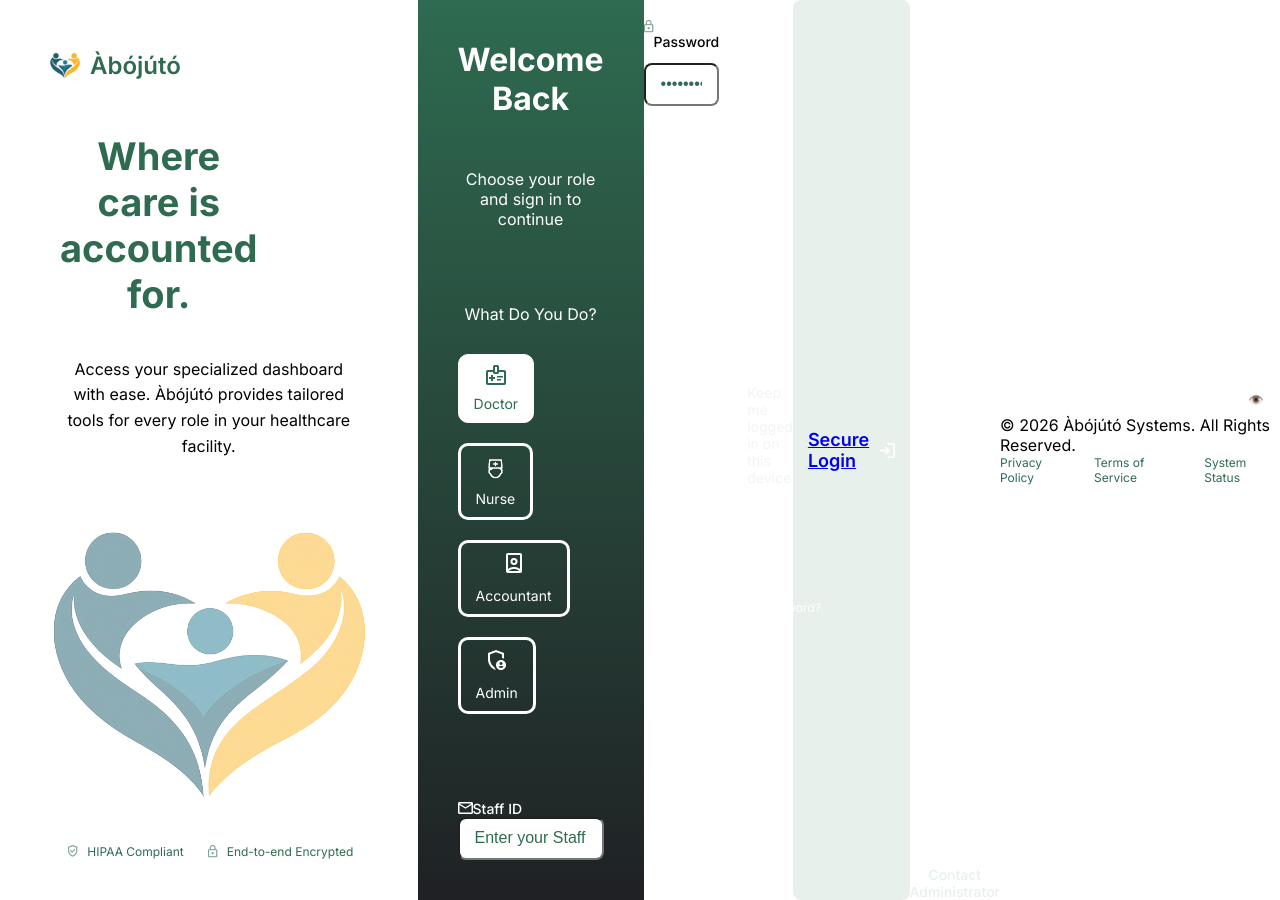
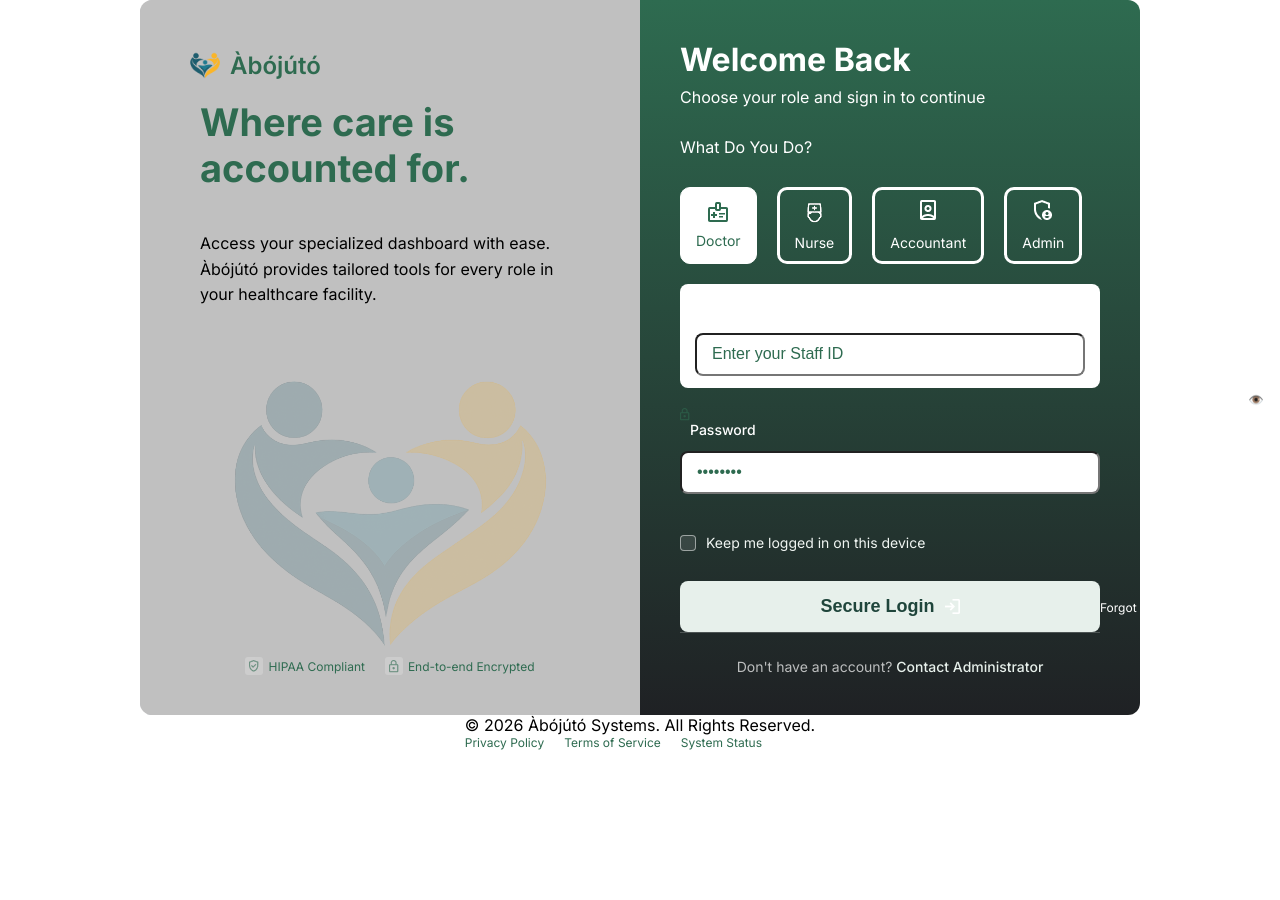
Before and after one commit to Abujuto-Health-Care-Center/Abujuto-Frontend-dev-section, a plain HTML site: page html/login.html in a window 1280 px wide. After the commit the page ends 800 px from the top, so only its background shows below. Drawn offline with Linux system fonts and the light colour scheme; a script that the page names is missing.

Commit message:
fixed flex-box direction bug

```diff
--- a/css/login-style.css
+++ b/css/login-style.css
@@ -17,6 +17,7 @@
 body {
     font-family: 'Inter', sans-serif;
     display: flex;
+    flex-direction: column;
     justify-content: center;
     align-items: center;
 }
@@ -28,17 +29,20 @@
     overflow: hidden;
     max-width: 1000px;
     width: 100%;
-    height: 900px;
+    border: 1p solid black;
+    /* height: 900px;    */
 }
+
 .left-panel {
     flex: 1;
-    background-color: #FFFFFF;
+    background-color: #c0c0c0;
     padding: 40px;
     display: flex;
+    box-shadow: 1px 1px 20px #6B7280;
     flex-direction: column;
     justify-content: space-between;
     align-items: center;
-    text-align: center;
+    /* text-align: center; */
 }
 
 .logo {
@@ -60,6 +64,7 @@
     font-weight: 600;
     color: #2E6B50;
 }
+
 .left-content {
     margin-top: -60px;
     padding: 0 20px;
@@ -96,7 +101,7 @@
     height: 600px;
     width: 600px;
     padding-top: 70px;
-    opacity: 0.5;
+    opacity: 0.2;
 }
 
 .footer-links {
@@ -112,6 +117,8 @@
     align-items: center;
 }
 
+/* RIGHT PANEL */
+
 .right-panel {
     flex: 1;
     background: linear-gradient(to bottom, #2E6B50, #27463A, #1F2124);
@@ -119,15 +126,12 @@
      color: #FFFFFF;
     display: flex;
     flex-direction: column;
-     justify-content: space-between;
-    align-items: center;
-    text-align: center;
-    gap: 25px;
+    /* gap: 25px;  */
 }
 .right-panel h2 {
     font-size: 32px;
     font-weight: 700;
-    margin-bottom: 5px;
+    margin-bottom: 8px;
 }
 .right-panel p {
     font-size: 16px;
@@ -381,6 +385,10 @@
     background-color: #c7e1d5;
 }
 
+
+
+
+/* FOOTER */
 .footer-text {
     margin-top: auto;
     font-size: 14px;
--- a/html/login.html
+++ b/html/login.html
@@ -1,105 +1,138 @@
-<!DOCTYPE html>
+<!doctype html>
 <html lang="en">
   <head>
-    <meta charset="UTF-8">
-    <meta name="viewport" content="width=device-width, initial-scale=1.0">
+    <meta charset="UTF-8" />
+    <meta name="viewport" content="width=device-width, initial-scale=1.0" />
     <title>Login - Àbójútó</title>
-    <link rel="preconnect" href="https://fonts.googleapis.com">
-    <link rel="preconnect" href="https://fonts.gstatic.com" crossorigin>
-    <link href="https://fonts.googleapis.com/css2?family=Inter:wght@400;500;600;700&display=swap" rel="stylesheet">
-    <link rel="stylesheet" href="../css/login-style.css">
+    <link rel="preconnect" href="https://fonts.googleapis.com" />
+    <link rel="preconnect" href="https://fonts.gstatic.com" crossorigin />
+    <link
+      href="https://fonts.googleapis.com/css2?family=Inter:wght@400;500;600;700&display=swap"
+      rel="stylesheet"
+    />
+    <link rel="stylesheet" href="../css/login-style.css" />
   </head>
   <body>
     <div class="login-container">
       <!-- Left Panel -->
       <div class="left-panel">
         <div class="logo">
-                <img src="../HTML.img/Abujuto Logo.png" class="first-logo" alt="">
+          <img src="../HTML.img/Abujuto Logo.png" class="first-logo" alt="" />
           <h2>Àbójútó</h2>
         </div>
         <div class="left-content">
           <h1>Where care is accounted for.</h1>
-                <p>Access your specialized dashboard with ease.
-                <span class="bold">Àbójútó</span> provides tailored tools for every role in your healthcare facility.</p>
+          <p>
+            Access your specialized dashboard with ease.
+            <span class="bold">Àbójútó</span> provides tailored tools for every
+            role in your healthcare facility.
+          </p>
           <div class="main-image-placeholder">
-                    <img src="../HTML.img/Abujuto Logo.png" alt="">
+            <img src="../HTML.img/Abujuto Logo.png" alt="" />
           </div>
         </div>
         <div class="footer-links">
-                <a href="#"><div class="icon-placeholder"><img src="../assets/icons/check-Icon.png" alt="">
-                </div> HIPAA Compliant</a>
-                <a href="#"><div class="icon-placeholder"><img src="../assets/icons/lock-icon.png" alt="">
-                </div> End-to-end Encrypted</a>
+          <a href="#"
+            ><div class="icon-placeholder">
+              <img src="../assets/icons/check-Icon.png" alt="" />
+            </div>
+            HIPAA Compliant</a
+          >
+          <a href="#"
+            ><div class="icon-placeholder">
+              <img src="../assets/icons/lock-icon.png" alt="" />
+            </div>
+            End-to-end Encrypted</a
+          >
         </div>
       </div>
-
 
       <div class="right-panel">
         <h2>Welcome Back</h2>
         <p>Choose your role and sign in to continue</p>
 
+        <form action="#" class="login-form">
           <div class="role-selection">
             <p>What Do You Do?</p>
             <div class="role-buttons">
               <div class="doc-btn">
-                    <img src="../assets/icons/doctor-icon.png" alt="">
+                <img src="../assets/icons/doctor-icon.png" alt="" />
                 <a href="#">Doctor</a>
               </div>
               <div class="nurse-btn">
-                    <img src="../assets/icons/nurse-icon.png" alt="">
+                <img src="../assets/icons/nurse-icon.png" alt="" />
                 <a href="#">Nurse</a>
               </div>
               <div class="acct-btn">
-                    <img src="../assets/icons/acct-icon.png" alt="">
+                <img src="../assets/icons/acct-icon.png" alt="" />
                 <a href="#">Accountant</a>
               </div>
               <div class="admin-btn">
-                    <img src="../assets/icons/admin-icon.png" alt="">
+                <img src="../assets/icons/admin-icon.png" alt="" />
                 <a href="#">Admin</a>
               </div>
             </div>
           </div>
 
-            <form action="#" class="login-form">
+          <div class="input-field">
             <label for="staff-id" class="input-label">
-            <img src="../assets/icons/staff.png" alt="Staff ID Icon" class="label-icon">
+              <img
+                src="../assets/icons/staff.png"
+                alt="Staff ID Icon"
+                class="label-icon"
+              />
               <span>Staff ID</span>
             </label>
-        <input type="text" id="staff-id" class="input-field" placeholder="Enter your Staff ID">
+            <input
+              type="text"
+              id="staff-id"
+              class="input-field"
+              placeholder="Enter your Staff ID"
+            />
           </div>
 
           <div class="input-group">
             <label for="password" class="input-label">
-            <img src="../assets/icons/lock-icon.png" alt="Password Icon" class="label-icon">
+              <img
+                src="../assets/icons/lock-icon.png"
+                alt="Password Icon"
+                class="label-icon"
+              />
               <span>Password</span>
             </label>
             <div class="input-field-wrapper">
-            <input type="password" id="password" class="input-field" placeholder="••••••••">
+              <input
+                type="password"
+                id="password"
+                class="input-field"
+                placeholder="••••••••"
+              />
               <a href="#" class="forgot-password">Forgot Password?</a>
-            <button type="button" class="password-toggle" aria-label="Toggle password visibility">
+              <button
+                type="button"
+                class="password-toggle"
+                aria-label="Toggle password visibility"
+              >
                 <div class="icon-placeholder">👁️</div>
               </button>
             </div>
           </div>
 
           <div class="checkbox-group">
-        <input type="radio" id="keep-logged-in" name="login-option">
+            <input type="checkbox" id="keep-logged-in" name="login-option" />
             <label for="keep-logged-in">Keep me logged in on this device</label>
           </div>
 
-
+          <button class="login-button">
+            Secure Login
+            <img src="../assets/icons/secure-icon.png" alt="" />
+          </button>
         </form>
-            <div class="login-button">
-                <a href="#">Secure Login</a>
-                <img src="../assets/icons/secure-icon.png" alt="">
-            </div>
 
         <div class="footer-text">
           Don't have an account? <a href="#">Contact Administrator</a>
         </div>
       </div>
-
-
     </div>
     <footer class="site-footer">
       <p class="copyright-text">© 2026 Àbójútó Systems. All Rights Reserved.</p>
```
Lines whose indentation alone changed are shown as unchanged.
